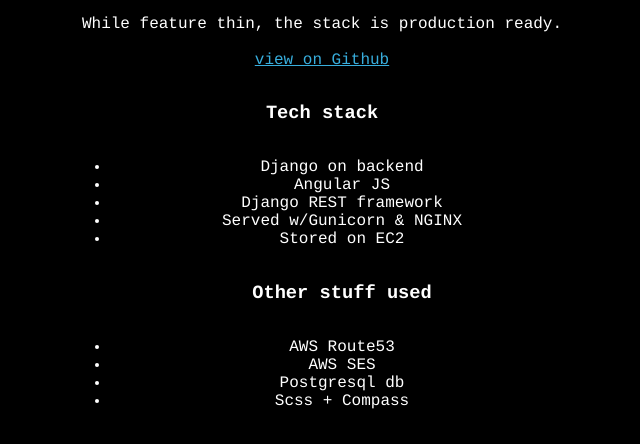
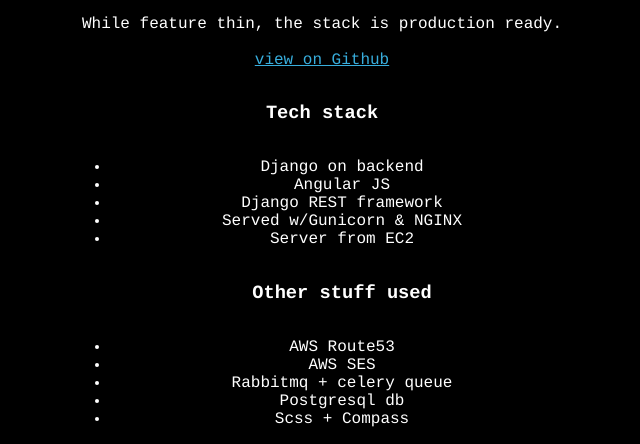
Before and after one commit to talisaar/skunkworx, a Django app: page / in a window 1280 px wide. Shown: the part 773-1217 px from the top of the page, without its empty margins (318-958 px from the left). Before the commit the page ends 1182 px from the top, so only its background shows below. Run offline with Django 5.2, Linux system fonts and the light colour scheme; parts of the project's set-up code (start-up, migrations or seed data) failed here and were passed over; some libraries are stand-ins or nearby versions.

Commit message:
homepage tweaks

```diff
--- a/tali/homepage/templates/homepage/index.html
+++ b/tali/homepage/templates/homepage/index.html
@@ -53,12 +53,13 @@
     <li>Angular JS</li>
     <li>Django REST framework</li>
     <li>Served w&#47;Gunicorn & NGINX</li>
-    <li>Stored on EC2</li>
+    <li>Server from EC2</li>
 
     <h3 class="start_section"> Other stuff used</h3>
 
     <li>AWS Route53</li>
     <li>AWS SES</li>
+    <li>Rabbitmq + celery queue</li>
     <li>Postgresql db</li>
     <li>Scss + Compass</li>
     </ul>
```
